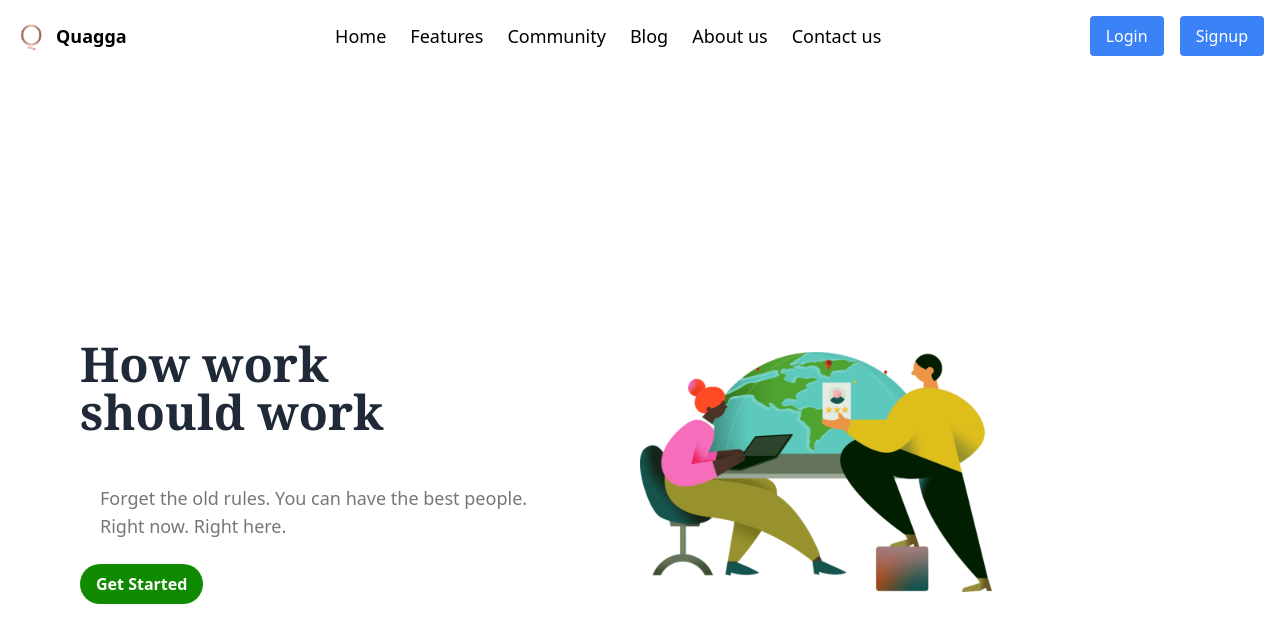
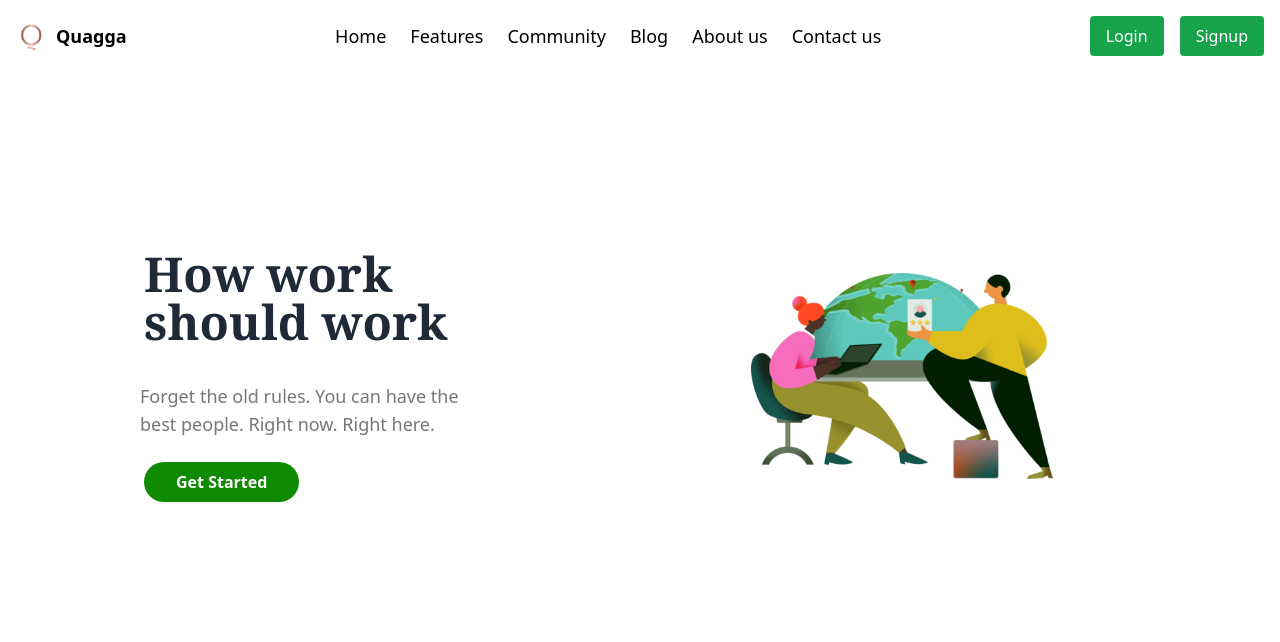
Before and after one commit to bally3399/QUAGGA-FRONT-END, a React (Create React App) app: page / in a window 1280 px wide. Shown: the top 642 px of the page. Built offline with nearby package versions, Linux system fonts and the light colour scheme.

Commit message:
corrections

```diff
--- a/src/component/navbar/Navbar.jsx
+++ b/src/component/navbar/Navbar.jsx
@@ -21,8 +21,8 @@ const Navbar = () => {
                 <div className='hover:text-gray-600 cursor-pointer'>Contact us</div>
             </div>
             <div className='flex items-center space-x-4'>
-                <button className='bg-blue-500 text-white px-4 py-2 rounded hover:bg-blue-600'>Login</button>
-                <button className='bg-blue-500 text-white px-4 py-2 rounded hover:bg-blue-600'>Signup</button>
+                <button className='bg-green-600 text-white px-4 py-2 rounded hover:bg-blue-600'>Login</button>
+                <button className='bg-green-600 text-white px-4 py-2 rounded hover:bg-blue-600'>Signup</button>
 
                 <HiMenu className="text-2xl md:hidden cursor-pointer hover:text-gray-600"
                         onClick={() => setMenuOpen(!menuOpen)}/>
--- a/src/pages/homePage/Heropage.jsx
+++ b/src/pages/homePage/Heropage.jsx
@@ -10,15 +10,15 @@ const HeroPage = () => {
         <div className="overflow-x-hidden">
             <Navbar />
             <section className="bg-white mb-4 flex flex-col items-center md:flex-row md:items-center min-h-screen">
-                <div className="flex flex-col w-full md:w-1/2 p-8 md:p-20 order-2 md:order-1">
-                    <h1 className="text-4xl md:text-5xl font-bold mb-12 text-gray-800 font-serif">How work <br/> should work</h1>
-                    <p className="px-5 pb-6 text-lg leading-7 text-[#777777]">
+                <div className="flex flex-col w-full md:w-1/2 p-8 mb-48 md:p-20 order-2 md:order-1 mr-40">
+                    <h1 className="text-4xl md:text-5xl font-bold mb-9 text-gray-800 font-serif ml-16">How work <br/> should work</h1>
+                    <p className="ml-10 px-5 pb-6 text-lg leading-7 text-[#777777]">
                         Forget the old rules. You can have the best people.
                         Right now. Right here.
                     </p>
                     <div className=''>
                         <button
-                            className="rounded-3xl bg-[#108a00] text-[white] font-bold py-2 px-4 flex items-center"
+                            className="ml-16 rounded-3xl bg-[#108a00] text-[white] font-bold py-2 px-8 flex items-center"
                             aria-label="Get started"
                             title="Get Started"
 
@@ -29,7 +29,7 @@ const HeroPage = () => {
                     </div>
                 </div>
                 <div className="w-full md:w-1/2 order-1 md:order-2 h-auto md:h-full">
-                    <div className="w-[55%] h-[55%]">
+                    <div className= "ml-5 mb-48 w-[55%] h-[55%]">
                         <img className= "m" src={logo} alt="logo"/>
                     </div>
                 </div>
```
